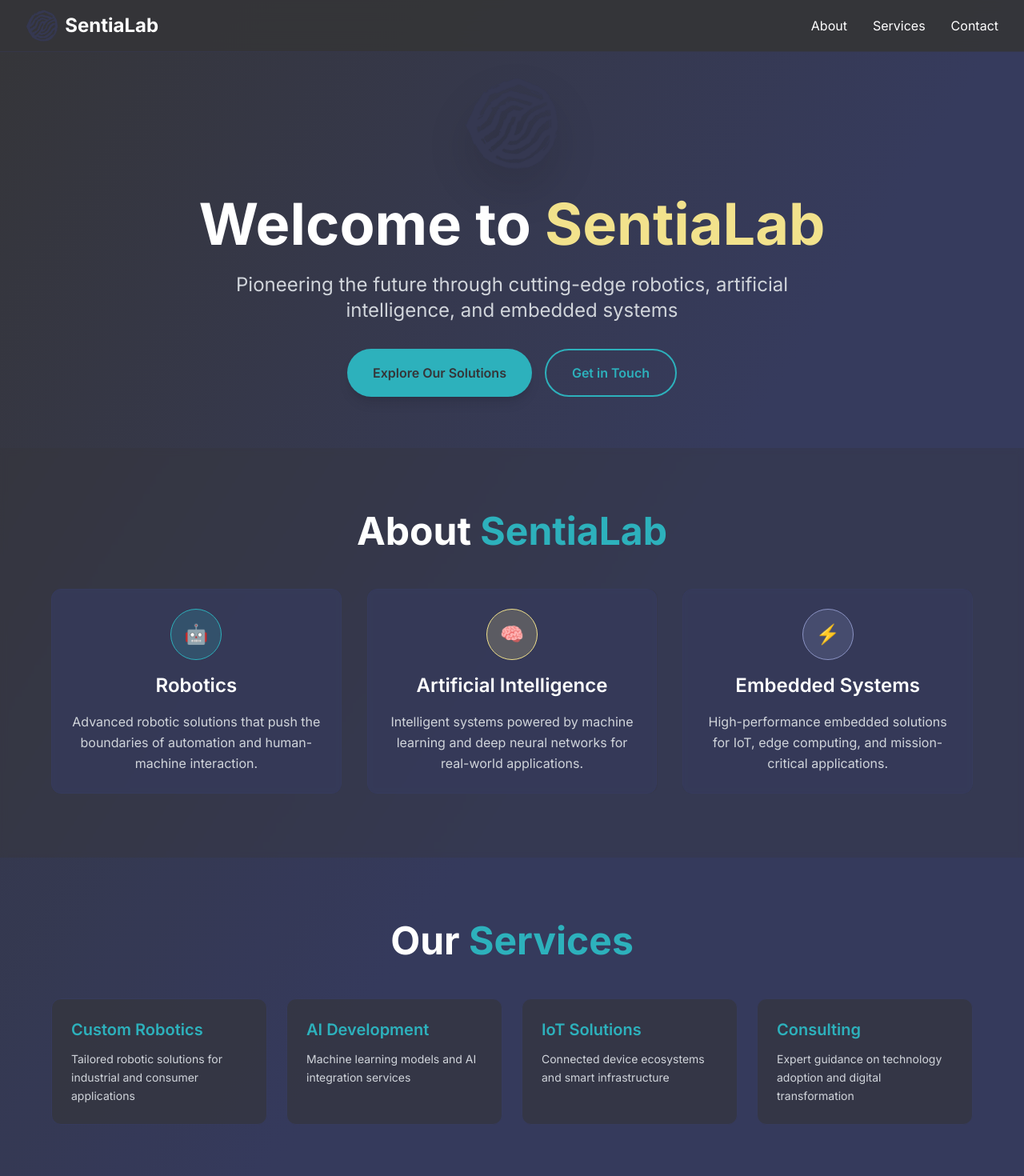
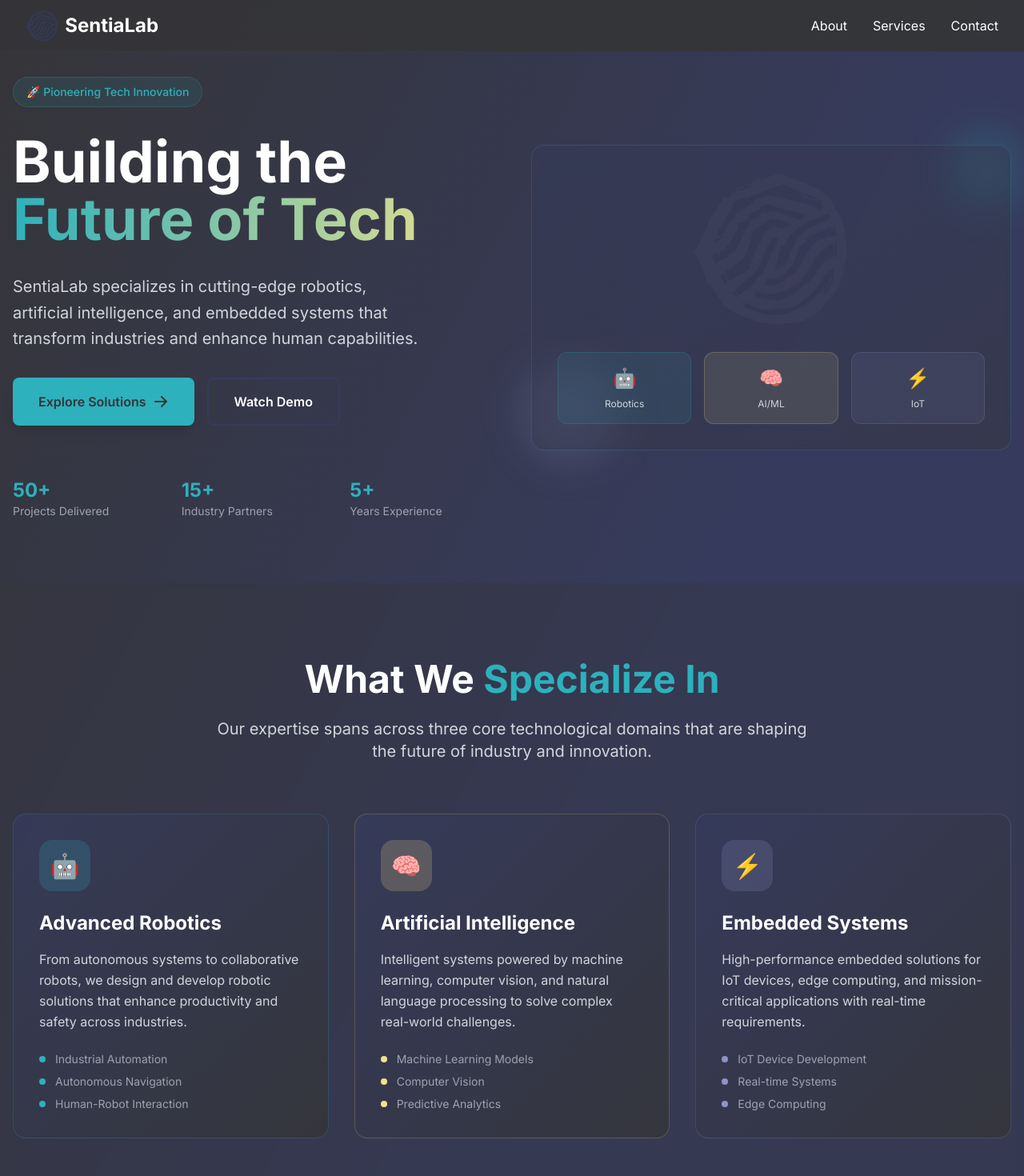
Before and after one commit to SentiaLab/website, a Next.js app: page / in a window 1280 px wide. Shown: the top 1470 px of the page at 80% size. Built offline with nearby package versions, Linux system fonts and the light colour scheme.

Commit message:
feat: Revamp Hero and About sections for enhanced user engagement and clarity

```diff
--- a/app/page.tsx
+++ b/app/page.tsx
@@ -27,67 +27,186 @@ export default function Home() {
       </nav>
 
       {/* Hero Section */}
-      <section className="pt-24 pb-16 px-4 text-center">
-        <div className="max-w-6xl mx-auto">
-          <div className="mb-8">
+      <section className="pt-24 pb-20 px-4">
+        <div className="max-w-7xl mx-auto">
+          <div className="grid lg:grid-cols-2 gap-12 items-center">
+            {/* Left Content */}
+            <div className="space-y-8">
+              <div className="inline-flex items-center px-4 py-2 rounded-full bg-sentia-cyan/10 border border-sentia-cyan/20 text-sentia-cyan text-sm font-medium">
+                🚀 Pioneering Tech Innovation
+              </div>
+
+              <h1 className="text-5xl lg:text-6xl xl:text-7xl font-bold text-white leading-tight">
+                Building the
+                <span className="block text-transparent bg-gradient-to-r from-sentia-cyan to-sentia-yellow bg-clip-text">
+                  Future of Tech
+                </span>
+              </h1>
+
+              <p className="text-xl text-gray-300 leading-relaxed max-w-lg">
+                SentiaLab specializes in cutting-edge robotics, artificial intelligence, and embedded systems that transform industries and enhance human capabilities.
+              </p>
+
+              <div className="flex flex-col sm:flex-row gap-4">
+                <button className="inline-flex items-center justify-center px-8 py-4 bg-sentia-cyan hover:bg-sentia-cyan/80 text-sentia-black font-semibold rounded-lg transition-all duration-300 transform hover:scale-105 shadow-lg">
+                  <span>Explore Solutions</span>
+                  <svg className="ml-2 w-5 h-5" fill="currentColor" viewBox="0 0 20 20">
+                    <path fillRule="evenodd" d="M10.293 3.293a1 1 0 011.414 0l6 6a1 1 0 010 1.414l-6 6a1 1 0 01-1.414-1.414L14.586 11H3a1 1 0 110-2h11.586l-4.293-4.293a1 1 0 010-1.414z" clipRule="evenodd" />
+                  </svg>
+                </button>
+                <button className="inline-flex items-center justify-center px-8 py-4 border-2 border-sentia-dark text-white hover:border-sentia-cyan hover:text-sentia-cyan font-semibold rounded-lg transition-all duration-300">
+                  Watch Demo
+                </button>
+              </div>
+
+              {/* Stats */}
+              <div className="grid grid-cols-3 gap-8 pt-8 border-t border-sentia-dark/50">
+                <div>
+                  <div className="text-2xl font-bold text-sentia-cyan">50+</div>
+                  <div className="text-sm text-gray-400">Projects Delivered</div>
+                </div>
+                <div>
+                  <div className="text-2xl font-bold text-sentia-cyan">15+</div>
+                  <div className="text-sm text-gray-400">Industry Partners</div>
+                </div>
+                <div>
+                  <div className="text-2xl font-bold text-sentia-cyan">5+</div>
+                  <div className="text-sm text-gray-400">Years Experience</div>
+                </div>
+              </div>
+            </div>
+
+            {/* Right Visual */}
+            <div className="relative">
+              <div className="relative z-10 bg-gradient-to-br from-sentia-dark/40 to-sentia-black/40 backdrop-blur-sm rounded-2xl p-8 border border-sentia-cyan/20">
                 <Image
                   src="/sentialab.png"
                   alt="SentiaLab Logo"
-              width={120}
-              height={120}
-              className="mx-auto mb-6 drop-shadow-2xl"
+                  width={200}
+                  height={200}
+                  className="mx-auto mb-6 filter brightness-110"
                 />
+
+                {/* Tech Stack Icons */}
+                <div className="grid grid-cols-3 gap-4 mt-8">
+                  <div className="bg-sentia-cyan/10 rounded-xl p-4 text-center border border-sentia-cyan/20">
+                    <div className="text-2xl mb-2">🤖</div>
+                    <div className="text-xs text-gray-300">Robotics</div>
                   </div>
-          <h1 className="text-5xl md:text-7xl font-bold text-white mb-6 leading-tight">
-            Welcome to <span className="text-sentia-yellow">SentiaLab</span>
-          </h1>
-          <p className="text-xl md:text-2xl text-gray-300 mb-8 max-w-3xl mx-auto leading-relaxed">
-            Pioneering the future through cutting-edge robotics, artificial intelligence, and embedded systems
-          </p>
-          <div className="flex flex-col sm:flex-row gap-4 justify-center">
-            <button className="bg-sentia-cyan hover:bg-sentia-cyan/80 text-sentia-black font-semibold py-4 px-8 rounded-full transition-all duration-300 transform hover:scale-105 shadow-lg">
-              Explore Our Solutions
-            </button>
-            <button className="border-2 border-sentia-cyan text-sentia-cyan hover:bg-sentia-cyan hover:text-sentia-black font-semibold py-4 px-8 rounded-full transition-all duration-300">
-              Get in Touch
-            </button>
+                  <div className="bg-sentia-yellow/10 rounded-xl p-4 text-center border border-sentia-yellow/20">
+                    <div className="text-2xl mb-2">🧠</div>
+                    <div className="text-xs text-gray-300">AI/ML</div>
+                  </div>
+                  <div className="bg-sentia-purple/10 rounded-xl p-4 text-center border border-sentia-purple/20">
+                    <div className="text-2xl mb-2">⚡</div>
+                    <div className="text-xs text-gray-300">IoT</div>
+                  </div>
+                </div>
+              </div>
+
+              {/* Background Decoration */}
+              <div className="absolute -top-4 -right-4 w-24 h-24 bg-sentia-cyan/20 rounded-full blur-xl"></div>
+              <div className="absolute -bottom-4 -left-4 w-32 h-32 bg-sentia-purple/20 rounded-full blur-xl"></div>
+            </div>
           </div>
         </div>
       </section>
 
       {/* About Section */}
-      <section id="about" className="py-20 px-4 bg-sentia-black/30 backdrop-blur-sm">
-        <div className="max-w-6xl mx-auto">
-          <h2 className="text-4xl md:text-5xl font-bold text-center text-white mb-12">
-            About <span className="text-sentia-cyan">SentiaLab</span>
+      <section id="about" className="py-24 px-4 bg-sentia-black/30 backdrop-blur-sm">
+        <div className="max-w-7xl mx-auto">
+          <div className="text-center mb-16">
+            <h2 className="text-4xl md:text-5xl font-bold text-white mb-6">
+              What We <span className="text-sentia-cyan">Specialize In</span>
             </h2>
-          <div className="grid md:grid-cols-3 gap-8">
-            <div className="text-center p-6 bg-sentia-dark/80 rounded-xl backdrop-blur-sm border border-sentia-dark">
-              <div className="w-16 h-16 bg-sentia-cyan/20 border border-sentia-cyan rounded-full flex items-center justify-center mx-auto mb-4">
-                <span className="text-2xl text-sentia-cyan">🤖</span>
-              </div>
-              <h3 className="text-2xl font-semibold text-white mb-4">Robotics</h3>
-              <p className="text-gray-300 leading-relaxed">
-                Advanced robotic solutions that push the boundaries of automation and human-machine interaction.
+            <p className="text-xl text-gray-300 max-w-3xl mx-auto">
+              Our expertise spans across three core technological domains that are shaping the future of industry and innovation.
             </p>
           </div>
-            <div className="text-center p-6 bg-sentia-dark/80 rounded-xl backdrop-blur-sm border border-sentia-dark">
-              <div className="w-16 h-16 bg-sentia-yellow/20 border border-sentia-yellow rounded-full flex items-center justify-center mx-auto mb-4">
-                <span className="text-2xl text-sentia-yellow">🧠</span>
+
+          <div className="grid lg:grid-cols-3 gap-8">
+            {/* Robotics */}
+            <div className="group relative overflow-hidden bg-gradient-to-br from-sentia-dark/80 to-sentia-black/80 rounded-2xl p-8 border border-sentia-cyan/20 hover:border-sentia-cyan/40 transition-all duration-500">
+              <div className="absolute inset-0 bg-gradient-to-br from-sentia-cyan/5 to-transparent opacity-0 group-hover:opacity-100 transition-opacity duration-500"></div>
+              <div className="relative z-10">
+                <div className="w-16 h-16 bg-sentia-cyan/20 rounded-2xl flex items-center justify-center mb-6 group-hover:scale-110 transition-transform duration-300">
+                  <span className="text-3xl">🤖</span>
                 </div>
-              <h3 className="text-2xl font-semibold text-white mb-4">Artificial Intelligence</h3>
-              <p className="text-gray-300 leading-relaxed">
-                Intelligent systems powered by machine learning and deep neural networks for real-world applications.
+                <h3 className="text-2xl font-bold text-white mb-4">Advanced Robotics</h3>
+                <p className="text-gray-300 leading-relaxed mb-6">
+                  From autonomous systems to collaborative robots, we design and develop robotic solutions that enhance productivity and safety across industries.
                 </p>
+                <ul className="space-y-2 text-sm text-gray-400">
+                  <li className="flex items-center">
+                    <span className="w-2 h-2 bg-sentia-cyan rounded-full mr-3"></span>
+                    Industrial Automation
+                  </li>
+                  <li className="flex items-center">
+                    <span className="w-2 h-2 bg-sentia-cyan rounded-full mr-3"></span>
+                    Autonomous Navigation
+                  </li>
+                  <li className="flex items-center">
+                    <span className="w-2 h-2 bg-sentia-cyan rounded-full mr-3"></span>
+                    Human-Robot Interaction
+                  </li>
+                </ul>
               </div>
-            <div className="text-center p-6 bg-sentia-dark/80 rounded-xl backdrop-blur-sm border border-sentia-dark">
-              <div className="w-16 h-16 bg-sentia-purple/20 border border-sentia-purple rounded-full flex items-center justify-center mx-auto mb-4">
-                <span className="text-2xl text-sentia-purple">⚡</span>
             </div>
-              <h3 className="text-2xl font-semibold text-white mb-4">Embedded Systems</h3>
-              <p className="text-gray-300 leading-relaxed">
-                High-performance embedded solutions for IoT, edge computing, and mission-critical applications.
+
+            {/* AI */}
+            <div className="group relative overflow-hidden bg-gradient-to-br from-sentia-dark/80 to-sentia-black/80 rounded-2xl p-8 border border-sentia-yellow/20 hover:border-sentia-yellow/40 transition-all duration-500">
+              <div className="absolute inset-0 bg-gradient-to-br from-sentia-yellow/5 to-transparent opacity-0 group-hover:opacity-100 transition-opacity duration-500"></div>
+              <div className="relative z-10">
+                <div className="w-16 h-16 bg-sentia-yellow/20 rounded-2xl flex items-center justify-center mb-6 group-hover:scale-110 transition-transform duration-300">
+                  <span className="text-3xl">🧠</span>
+                </div>
+                <h3 className="text-2xl font-bold text-white mb-4">Artificial Intelligence</h3>
+                <p className="text-gray-300 leading-relaxed mb-6">
+                  Intelligent systems powered by machine learning, computer vision, and natural language processing to solve complex real-world challenges.
                 </p>
+                <ul className="space-y-2 text-sm text-gray-400">
+                  <li className="flex items-center">
+                    <span className="w-2 h-2 bg-sentia-yellow rounded-full mr-3"></span>
+                    Machine Learning Models
+                  </li>
+                  <li className="flex items-center">
+                    <span className="w-2 h-2 bg-sentia-yellow rounded-full mr-3"></span>
+                    Computer Vision
+                  </li>
+                  <li className="flex items-center">
+                    <span className="w-2 h-2 bg-sentia-yellow rounded-full mr-3"></span>
+                    Predictive Analytics
+                  </li>
+                </ul>
+              </div>
+            </div>
+
+            {/* Embedded Systems */}
+            <div className="group relative overflow-hidden bg-gradient-to-br from-sentia-dark/80 to-sentia-black/80 rounded-2xl p-8 border border-sentia-purple/20 hover:border-sentia-purple/40 transition-all duration-500">
+              <div className="absolute inset-0 bg-gradient-to-br from-sentia-purple/5 to-transparent opacity-0 group-hover:opacity-100 transition-opacity duration-500"></div>
+              <div className="relative z-10">
+                <div className="w-16 h-16 bg-sentia-purple/20 rounded-2xl flex items-center justify-center mb-6 group-hover:scale-110 transition-transform duration-300">
+                  <span className="text-3xl">⚡</span>
+                </div>
+                <h3 className="text-2xl font-bold text-white mb-4">Embedded Systems</h3>
+                <p className="text-gray-300 leading-relaxed mb-6">
+                  High-performance embedded solutions for IoT devices, edge computing, and mission-critical applications with real-time requirements.
+                </p>
+                <ul className="space-y-2 text-sm text-gray-400">
+                  <li className="flex items-center">
+                    <span className="w-2 h-2 bg-sentia-purple rounded-full mr-3"></span>
+                    IoT Device Development
+                  </li>
+                  <li className="flex items-center">
+                    <span className="w-2 h-2 bg-sentia-purple rounded-full mr-3"></span>
+                    Real-time Systems
+                  </li>
+                  <li className="flex items-center">
+                    <span className="w-2 h-2 bg-sentia-purple rounded-full mr-3"></span>
+                    Edge Computing
+                  </li>
+                </ul>
+              </div>
             </div>
           </div>
         </div>
```
Lines whose indentation alone changed are shown as unchanged.
